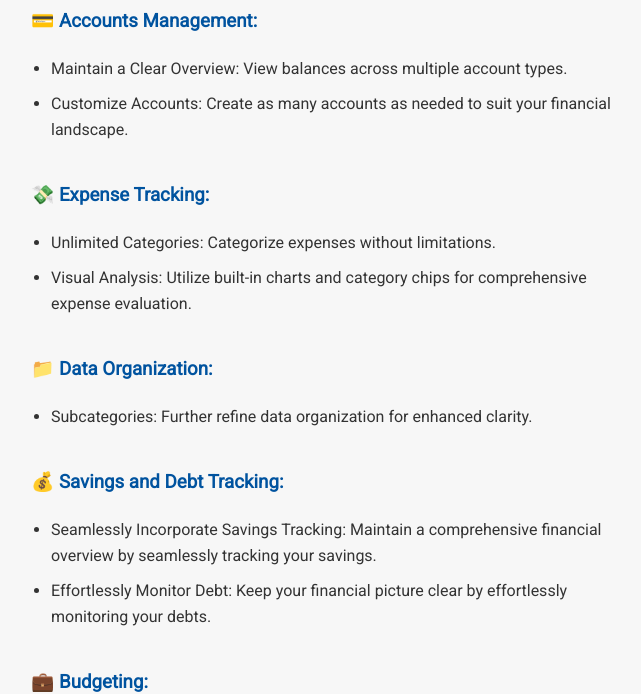
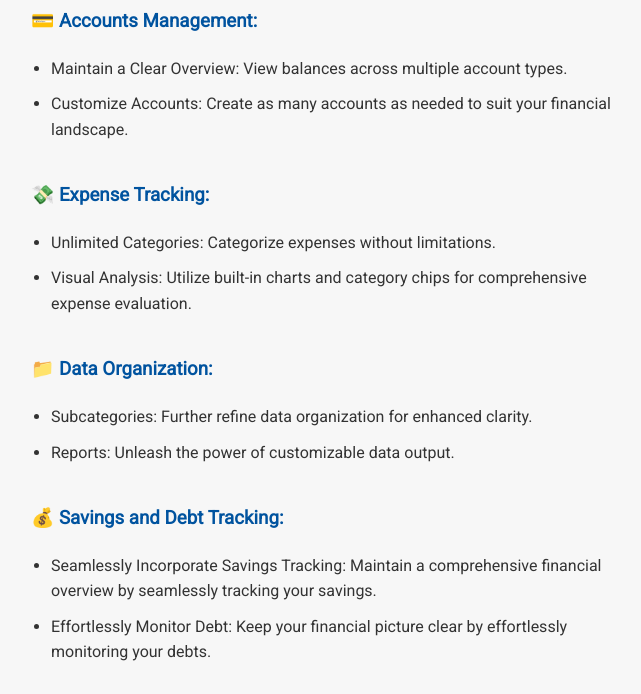
Before and after one commit to MoneyMateDev/Money-Mate, a plain HTML site: page index.html in a window 1280 px wide. Shown: the part 107-801 px from the top of the page, without its empty margins (309-950 px from the left). Drawn offline with Linux system fonts and the light colour scheme.

Commit message:
Reports update

```diff
--- a/index.html
+++ b/index.html
@@ -68,6 +68,7 @@
     <h3>📁 Data Organization:</h3>
     <ul>
         <li>Subcategories: Further refine data organization for enhanced clarity.</li>
+        <li>Reports: Unleash the power of customizable data output.</li>
     </ul>
 
     <h3>💰 Savings and Debt Tracking:</h3>
```
